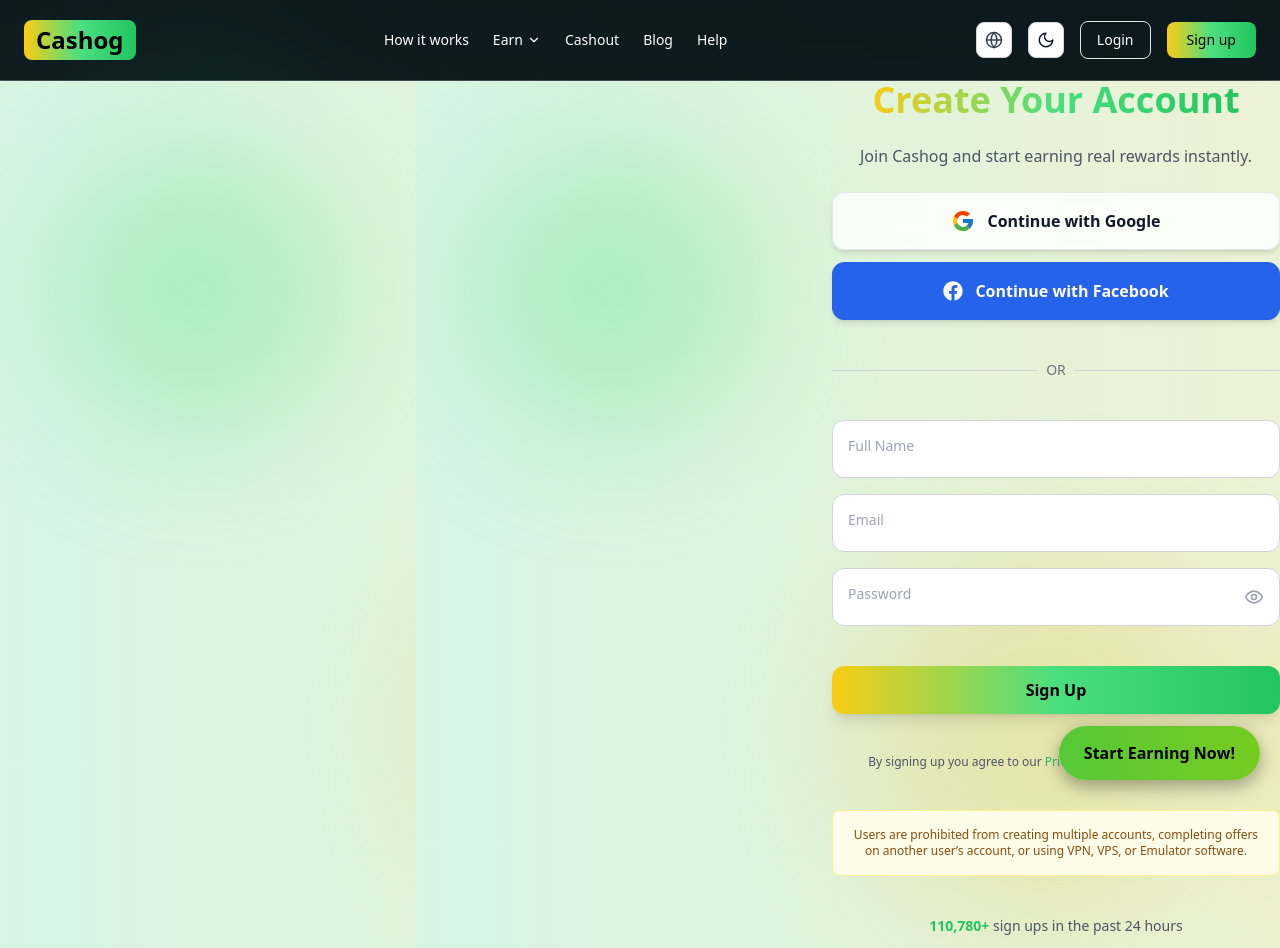
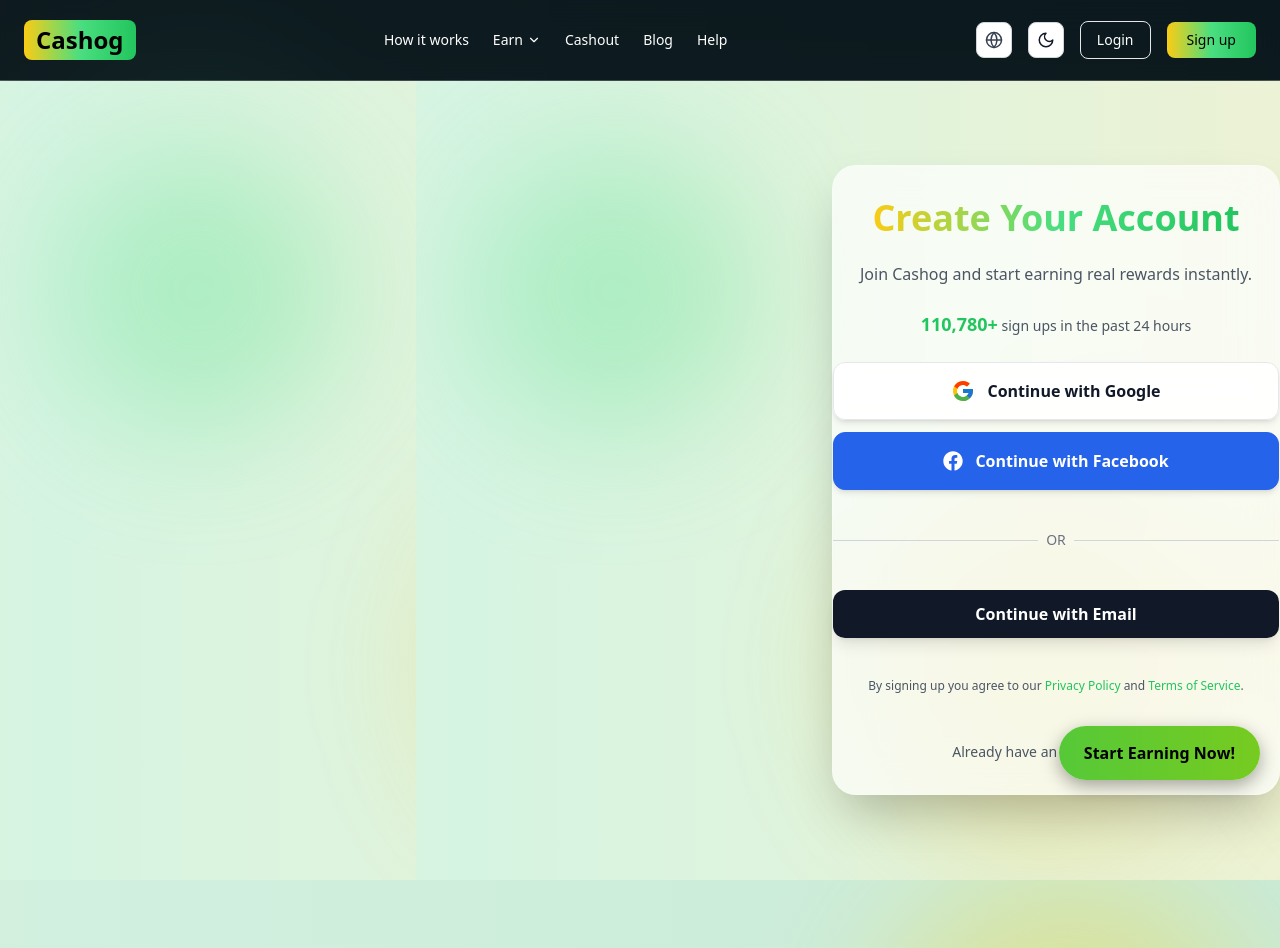
Before and after one commit to tool63/cashin, a Next.js app: page /signup in a window 1280 px wide. Shown: the top 948 px of the page. Built offline with nearby package versions, Linux system fonts and the light colour scheme.

Commit message:
Update page.tsx

```diff
--- a/app/(auth)/signup/page.tsx
+++ b/app/(auth)/signup/page.tsx
@@ -1,16 +1,36 @@
 "use client";
 
-import React, { useState } from "react";
+import React, { useState, useEffect } from "react";
 import Link from "next/link";
 import SeoEngine from "@/components/seo/SeoEngine";
 import AuthLayout from "../layout";
 import SocialButtons from "../SocialButtons";
-import { motion } from "framer-motion";
+import { motion, AnimatePresence } from "framer-motion";
 import { Eye, EyeOff } from "lucide-react";
 
 export default function SignupPage() {
   const [form, setForm] = useState({ name: "", email: "", password: "" });
   const [showPassword, setShowPassword] = useState(false);
+  const [showForm, setShowForm] = useState(false);
+
+  // 🔥 Live Auto Counter
+  const [count, setCount] = useState(110780);
+
+  useEffect(() => {
+    const randomDelay = () =>
+      Math.floor(Math.random() * (300000 - 5000) + 5000); // 5s–5min
+
+    let timeout: NodeJS.Timeout;
+
+    const updateCounter = () => {
+      const randomIncrease = Math.floor(Math.random() * 6) + 1;
+      setCount((prev) => prev + randomIncrease);
+      timeout = setTimeout(updateCounter, randomDelay());
+    };
+
+    timeout = setTimeout(updateCounter, randomDelay());
+    return () => clearTimeout(timeout);
+  }, []);
 
   const handleChange = (e: React.ChangeEvent<HTMLInputElement>) => {
     setForm({ ...form, [e.target.name]: e.target.value });
@@ -19,7 +39,6 @@ export default function SignupPage() {
   const handleSubmit = (e: React.FormEvent) => {
     e.preventDefault();
     console.log("Signup Data:", form);
-    // 🔥 Add signup API logic
   };
 
   return (
@@ -33,7 +52,9 @@ export default function SignupPage() {
         initial={{ opacity: 0, y: 20 }}
         animate={{ opacity: 1, y: 0 }}
         transition={{ duration: 0.5 }}
-        className="w-full max-w-md flex flex-col items-center gap-6 px-4 sm:px-0"
+        className="w-full max-w-md flex flex-col items-center gap-6 px-4 sm:px-0
+        backdrop-blur-xl bg-white/70 dark:bg-white/5
+        border border-white/20 shadow-2xl rounded-3xl p-8"
       >
         {/* Header */}
         <h1 className="text-3xl sm:text-4xl font-extrabold text-center bg-clip-text text-transparent bg-gradient-to-r from-yellow-400 via-green-400 to-green-500">
@@ -43,6 +64,14 @@ export default function SignupPage() {
         <p className="text-center text-gray-600 dark:text-gray-400 text-sm sm:text-base">
           Join Cashog and start earning real rewards instantly.
         </p>
+
+        {/* 🔢 Live Counter */}
+        <div className="text-sm text-gray-600 dark:text-gray-400 text-center">
+          <span className="font-bold text-green-500 text-lg">
+            {count.toLocaleString()}+
+          </span>{" "}
+          sign ups in the past 24 hours
+        </div>
 
         {/* Social login */}
         <SocialButtons className="w-full" />
@@ -56,9 +85,28 @@ export default function SignupPage() {
           <div className="flex-grow border-t border-gray-300 dark:border-gray-600"></div>
         </div>
 
-        {/* Form */}
-        <form onSubmit={handleSubmit} className="w-full flex flex-col gap-4">
-          {/* Name Input */}
+        {/* Continue with Email Button */}
+        {!showForm && (
+          <button
+            onClick={() => setShowForm(true)}
+            className="w-full bg-gray-900 hover:bg-black text-white py-3 rounded-xl font-semibold shadow-lg hover:scale-105 transition-all duration-200"
+          >
+            Continue with Email
+          </button>
+        )}
+
+        {/* ✨ Smooth Animated Form Reveal */}
+        <AnimatePresence>
+          {showForm && (
+            <motion.form
+              onSubmit={handleSubmit}
+              initial={{ opacity: 0, height: 0 }}
+              animate={{ opacity: 1, height: "auto" }}
+              exit={{ opacity: 0, height: 0 }}
+              transition={{ duration: 0.4 }}
+              className="w-full flex flex-col gap-4 overflow-hidden"
+            >
+              {/* Name */}
               <div className="relative">
                 <input
                   type="text"
@@ -67,14 +115,14 @@ export default function SignupPage() {
                   onChange={handleChange}
                   required
                   placeholder="Full Name"
-              className="peer w-full p-4 rounded-xl border border-gray-300 dark:border-gray-600 bg-white dark:bg-[#070A14] text-gray-900 dark:text-white focus:outline-none focus:ring-2 focus:ring-green-400 placeholder-transparent"
+                  className="peer w-full p-4 rounded-xl border border-gray-300 dark:border-gray-600 bg-white dark:bg-[#070A14] focus:ring-2 focus:ring-green-400 placeholder-transparent"
                 />
-            <label className="absolute left-4 top-4 text-gray-400 dark:text-gray-500 text-sm transition-opacity peer-focus:opacity-0 peer-placeholder-shown:opacity-100">
+                <label className="absolute left-4 top-4 text-gray-400 text-sm transition-opacity peer-focus:opacity-0 peer-placeholder-shown:opacity-100">
                   Full Name
                 </label>
               </div>
 
-          {/* Email Input */}
+              {/* Email */}
               <div className="relative">
                 <input
                   type="email"
@@ -83,14 +131,14 @@ export default function SignupPage() {
                   onChange={handleChange}
                   required
                   placeholder="Email"
-              className="peer w-full p-4 rounded-xl border border-gray-300 dark:border-gray-600 bg-white dark:bg-[#070A14] text-gray-900 dark:text-white focus:outline-none focus:ring-2 focus:ring-green-400 placeholder-transparent"
+                  className="peer w-full p-4 rounded-xl border border-gray-300 dark:border-gray-600 bg-white dark:bg-[#070A14] focus:ring-2 focus:ring-green-400 placeholder-transparent"
                 />
-            <label className="absolute left-4 top-4 text-gray-400 dark:text-gray-500 text-sm transition-opacity peer-focus:opacity-0 peer-placeholder-shown:opacity-100">
+                <label className="absolute left-4 top-4 text-gray-400 text-sm transition-opacity peer-focus:opacity-0 peer-placeholder-shown:opacity-100">
                   Email
                 </label>
               </div>
 
-          {/* Password Input */}
+              {/* Password */}
               <div className="relative">
                 <input
                   type={showPassword ? "text" : "password"}
@@ -99,28 +147,30 @@ export default function SignupPage() {
                   onChange={handleChange}
                   required
                   placeholder="Password"
-              className="peer w-full p-4 pr-12 rounded-xl border border-gray-300 dark:border-gray-600 bg-white dark:bg-[#070A14] text-gray-900 dark:text-white focus:outline-none focus:ring-2 focus:ring-green-400 placeholder-transparent"
+                  className="peer w-full p-4 pr-12 rounded-xl border border-gray-300 dark:border-gray-600 bg-white dark:bg-[#070A14] focus:ring-2 focus:ring-green-400 placeholder-transparent"
                 />
-            <label className="absolute left-4 top-4 text-gray-400 dark:text-gray-500 text-sm transition-opacity peer-focus:opacity-0 peer-placeholder-shown:opacity-100">
+                <label className="absolute left-4 top-4 text-gray-400 text-sm transition-opacity peer-focus:opacity-0 peer-placeholder-shown:opacity-100">
                   Password
                 </label>
 
                 <button
                   type="button"
                   onClick={() => setShowPassword(!showPassword)}
-              className="absolute right-4 top-1/2 -translate-y-1/2 text-gray-400 dark:text-gray-300 hover:text-green-500"
+                  className="absolute right-4 top-1/2 -translate-y-1/2 text-gray-400 hover:text-green-500"
                 >
                   {showPassword ? <EyeOff size={20} /> : <Eye size={20} />}
                 </button>
               </div>
 
-          {/* Sign Up Button */}
-          <button className="mt-6 bg-gradient-to-r from-yellow-400 via-green-400 to-green-500 text-black py-3 rounded-xl font-extrabold shadow-lg hover:scale-105 transition-transform duration-200">
+              {/* Sign Up */}
+              <button className="mt-4 bg-gradient-to-r from-yellow-400 via-green-400 to-green-500 text-black py-3 rounded-xl font-extrabold shadow-lg hover:scale-105 transition-transform duration-200">
                 Sign Up
               </button>
-        </form>
+            </motion.form>
+          )}
+        </AnimatePresence>
 
-        {/* 🔥 NEW: Terms Section */}
+        {/* Terms */}
         <div className="text-xs text-center text-gray-600 dark:text-gray-400 mt-4">
           By signing up you agree to our{" "}
           <Link href="/privacy" className="text-green-500 hover:underline">
@@ -133,24 +183,7 @@ export default function SignupPage() {
           .
         </div>
 
-        {/* 🔥 NEW: Prohibited Notice */}
-        <div className="w-full mt-4 p-4 bg-yellow-50 dark:bg-yellow-900/20 border border-yellow-200 dark:border-yellow-800 rounded-lg">
-          <p className="text-xs text-yellow-800 dark:text-yellow-200 text-center">
-            Users are prohibited from creating multiple accounts, completing
-            offers on another user’s account, or using VPN, VPS, or Emulator
-            software.
-          </p>
-        </div>
-
-        {/* 🔥 NEW: Live Counter */}
-        <div className="text-sm text-gray-600 dark:text-gray-400 text-center mt-4">
-          <span className="font-bold text-green-500">
-            110,780+
-          </span>{" "}
-          sign ups in the past 24 hours
-        </div>
-
-        {/* Footer login link */}
+        {/* Footer */}
         <div className="flex justify-center w-full text-sm text-gray-600 dark:text-gray-400 mt-6">
           <span>Already have an account? </span>
           <Link
```
Lines whose indentation alone changed are shown as unchanged.
